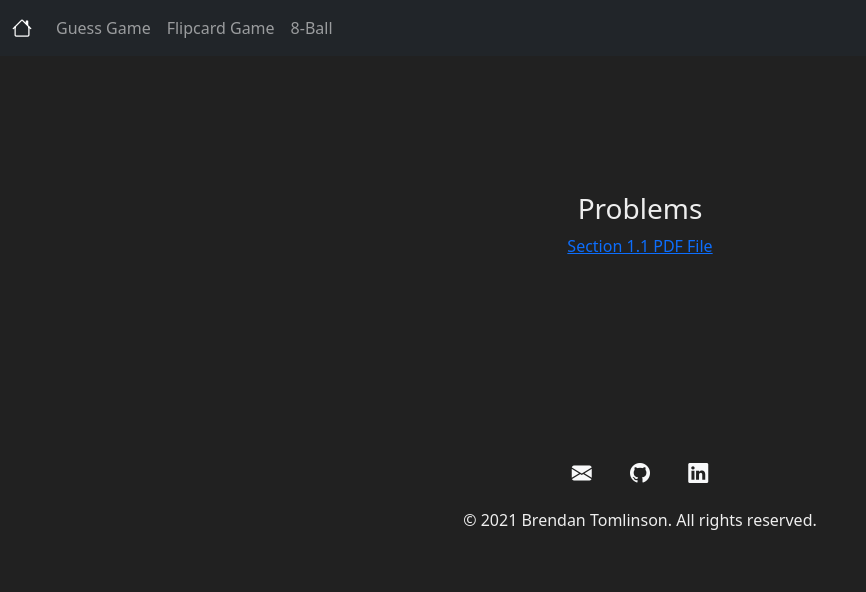
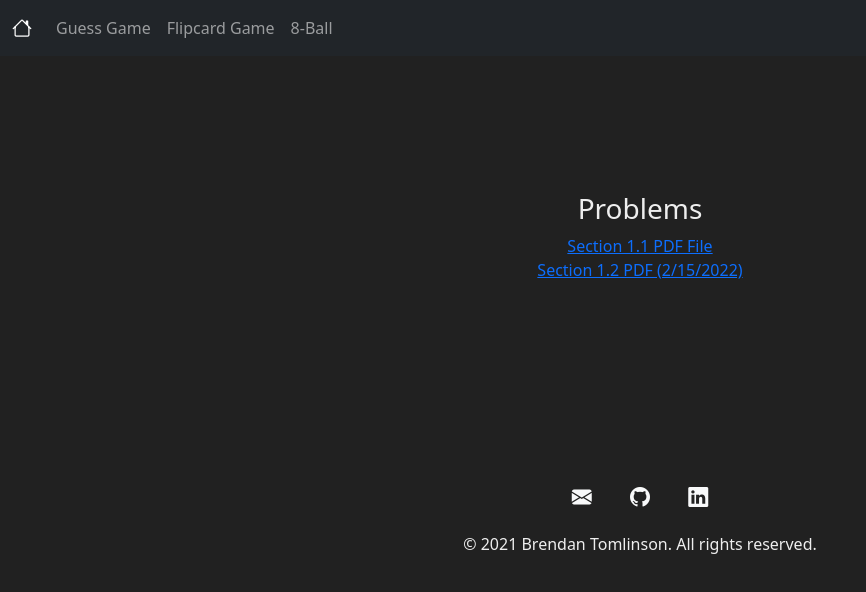
Before and after one commit to bltomlin/bltomlin.github.io, a plain HTML site: page discrete/index.html in a window 1280 px wide. Shown: the whole page, without its empty margins (0-866 px from the left). Drawn offline with nearby package versions, Linux system fonts and the light colour scheme; a web font is replaced by a local one.

Commit message:
Updated pdf file for section 1.2 of discrete math

```diff
--- a/discrete/index.html
+++ b/discrete/index.html
@@ -58,6 +58,9 @@
             <div class="text-center">
                 <a href="1.1 The Foundations Logic and Proofs.pdf">Section 1.1 PDF File</a>
             </div>
+            <div class="text-center">
+              <a href="1.2 Applications of Propositional Logic.pdf">Section 1.2 PDF (2/15/2022)</a>
+            </div>
         </div>
     </section>
 
```
Also changed, not shown: 1 other file.
